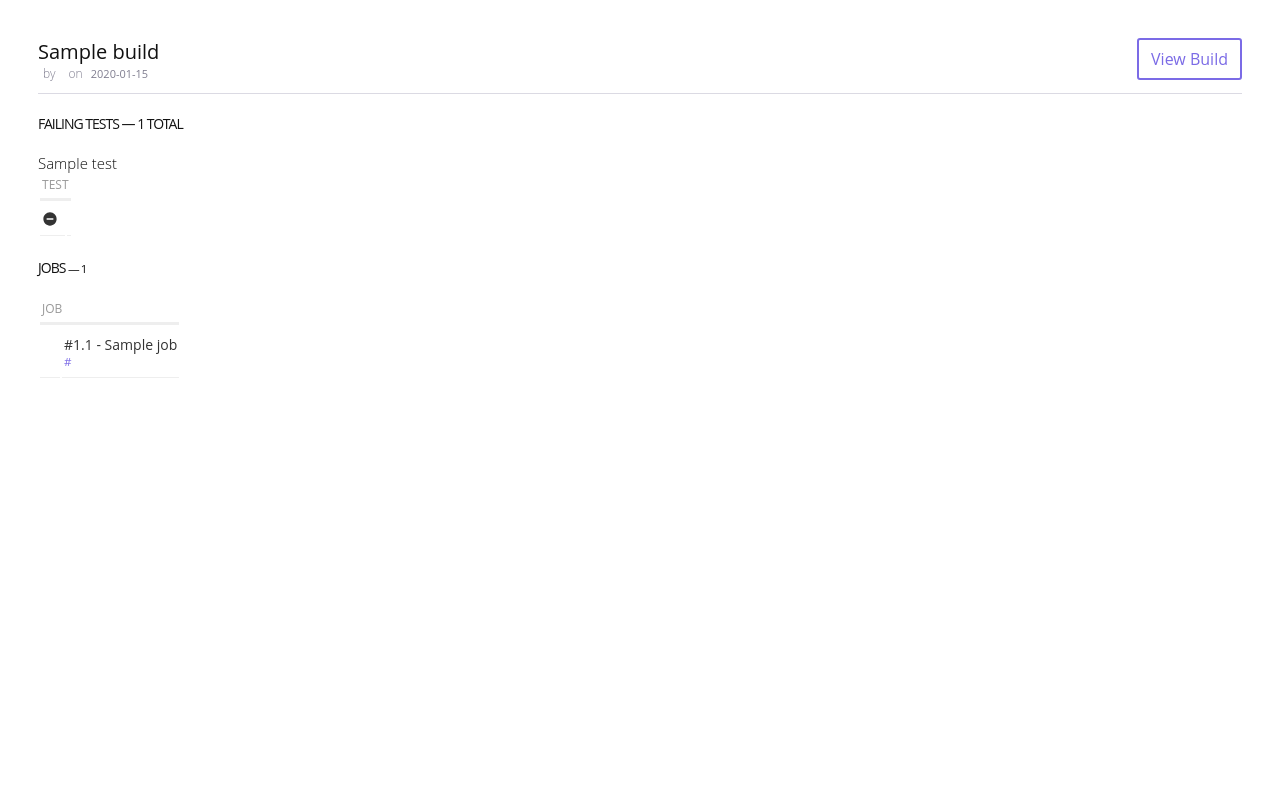
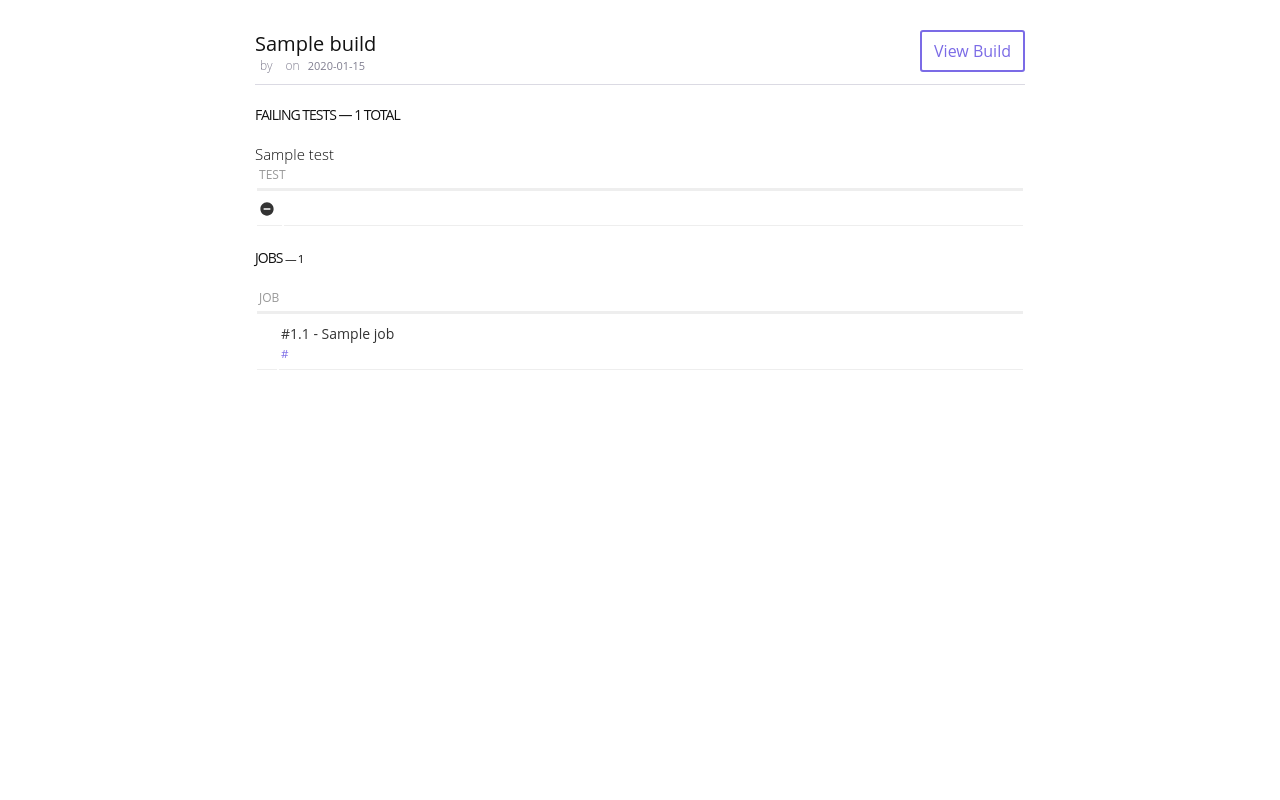
Before and after one commit to getsentry/zeus, a Flask app: template templates/notifications/email.html in a window 1280 px wide. Run offline with Flask 3, Linux system fonts and the light colour scheme; tables that the repository leaves empty hold one stand-in row (values such as "Sample post"); the template is opened without the code that fills it: values that come from a table or form of the project are taken from there, most other values are stand-ins (such as "Sample title", 1, 10 or a date in 2020); lists and menus that the app fills with data are empty; parts of the project's set-up code (start-up, migrations or seed data) failed here and were passed over; some libraries are stand-ins or nearby versions.

Commit message:
Minor changes to spacing and widths for emails

```diff
--- a/templates/notifications/email.html
+++ b/templates/notifications/email.html
@@ -11,7 +11,8 @@
       font-weight: 300;
       background: #fff;
       color: #111;
-      line-height: 1.4;
+      max-width: 800px;
+      margin: 0 auto;
     }
 
     a,
@@ -70,12 +71,20 @@
       font-size: 12px;
     }
 
+    .table {
+      width: 100%;
+    }
+
     td {
       vertical-align: top;
       padding: 8px 2px;
       color: #333;
       border-bottom: 1px solid #eee;
       font-size: 14px;
+    }
+
+    td div {
+      margin-bottom: 3px;
     }
 
     th {
@@ -222,7 +231,7 @@
           {% endif %}
         </td>
         <td>
-          <div class="job-name">#{{ build.number }}.{{ job.number }}{% if job.label %} - {{ job.label }}{% endif %}</div>
+          <div>#{{ build.number }}.{{ job.number }}{% if job.label %} - {{ job.label }}{% endif %}</div>
           {% if job.url %}
           <small>
             <a href="{{ job.url }}">{{ job.url }}</a>
```
